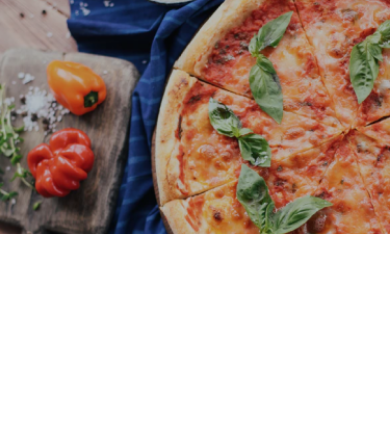
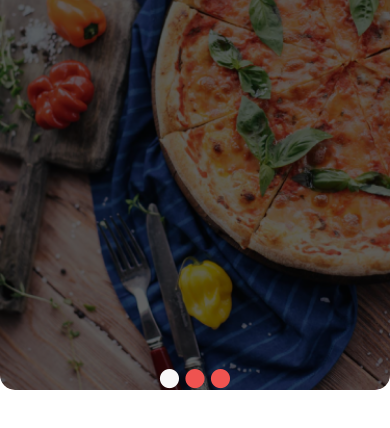
Before and after one commit to Amaru333/pizza, a React Native app: screen / in a window 390 px wide. Shown: the top 428 px of the page. Built offline with nearby package versions, Linux system fonts and the light colour scheme.

Commit message:
Finished slider

```diff
--- a/src/common/components/Slider.js
+++ b/src/common/components/Slider.js
@@ -5,38 +5,91 @@ import {
   StatusBar,
   StyleSheet,
   Text,
-  Image,
+  ImageBackground,
   Dimensions,
   View,
 } from 'react-native';
+import {useState} from 'react';
+import {
+  COLOR_PRIMARY_ORANGE,
+  COLOR_PRIMARY_WHITE,
+} from '../../constants/ColorConstants';
 
-// let ScreenHeight = Dimensions.get('window').height;
-// const screenHeight = Dimensions.get('screen').height;
-// const windowHeight = Dimensions.get('window').height;
-// const navbarHeight = screenHeight - windowHeight + StatusBar.currentHeight;
 const {width} = Dimensions.get('window');
-const height = width * 0.6;
+const height = width * 1;
 
 export default function Slider({images}) {
+  const [currentImageIndex, setCurrentImageIndex] = useState(0);
+
+  const changeCarousel = ({nativeEvent}) => {
+    const slide = Math.ceil(
+      nativeEvent.contentOffset.x / nativeEvent.layoutMeasurement.width,
+    );
+    if (slide !== currentImageIndex) {
+      setCurrentImageIndex(slide);
+    }
+  };
+
   return (
     <View>
-      <ScrollView style={styles.scrollview} horizontal pagingEnabled>
+      <ScrollView
+        style={styles.scrollview}
+        horizontal
+        pagingEnabled
+        onScroll={changeCarousel}
+        showsHorizontalScrollIndicator={false}>
         {images.map((imageValue, index) => (
-          <Image style={styles.image} key={index} source={imageValue} />
+          <ImageBackground style={styles.image} key={index} source={imageValue}>
+            <View style={styles.imageOpacity} />
+          </ImageBackground>
         ))}
       </ScrollView>
+      <View style={styles.dotsContainer}>
+        {images.map((imageValue, index) => (
+          <Text
+            key={index}
+            style={
+              index === currentImageIndex ? styles.dotsActive : styles.dots
+            }>
+            ⬤
+          </Text>
+        ))}
+      </View>
     </View>
   );
 }
 const styles = StyleSheet.create({
   image: {
-    borderBottomLeftRadius: 8,
-    borderBottomRightRadius: 8,
+    borderBottomLeftRadius: 15,
+    borderBottomRightRadius: 15,
     resizeMode: 'cover',
     width: width,
+    height: height,
+    overflow: 'hidden',
   },
   scrollview: {
     width: width,
     height: height,
   },
+  imageOpacity: {
+    flex: 1,
+    backgroundColor: 'rgba(0,0,0,0.5)',
+    borderBottomLeftRadius: 15,
+    borderBottomRightRadius: 15,
+  },
+  dotsContainer: {
+    display: 'flex',
+    flexDirection: 'row',
+    position: 'absolute',
+    bottom: 0,
+    alignSelf: 'center',
+  },
+  dots: {
+    color: COLOR_PRIMARY_ORANGE,
+    margin: 3,
+  },
+  dotsActive: {
+    color: COLOR_PRIMARY_WHITE,
+    margin: 3,
+  },
 });
--- a/src/components/LoginPage/LoginPageSlider.js
+++ b/src/components/LoginPage/LoginPageSlider.js
@@ -11,17 +11,14 @@ import {
   View,
 } from 'react-native';
 import Slider from '../../common/components/Slider';
+import {SLIDER_IMAGES} from '../../constants/ImageConstants';
 
 // let ScreenHeight = Dimensions.get('window').height;
 const screenHeight = Dimensions.get('screen').height;
 const windowHeight = Dimensions.get('window').height;
 const navbarHeight = screenHeight - windowHeight + StatusBar.currentHeight;
 
-const images = [
-  require('../../assets/images/LoginPage/login_page_background.png'),
-  require('../../assets/images/LoginPage/login_page_background.png'),
-  require('../../assets/images/LoginPage/login_page_background.png'),
-];
+const images = SLIDER_IMAGES;
 
 export default function LoginPageSlider() {
   return (
--- /dev/null
+++ b/src/constants/ColorConstants.js
@@ -0,0 +1,2 @@
+export const COLOR_PRIMARY_ORANGE = '#EF5350';
+export const COLOR_PRIMARY_WHITE = '#F8F8F8';
--- /dev/null
+++ b/src/constants/ImageConstants.js
@@ -0,0 +1,6 @@
+// SLIDER
+export const SLIDER_IMAGES = [
+  require('../assets/images/LoginPage/login_page_background.png'),
+  require('../assets/images/LoginPage/login_page_background.png'),
+  require('../assets/images/LoginPage/login_page_background.png'),
+];
```
